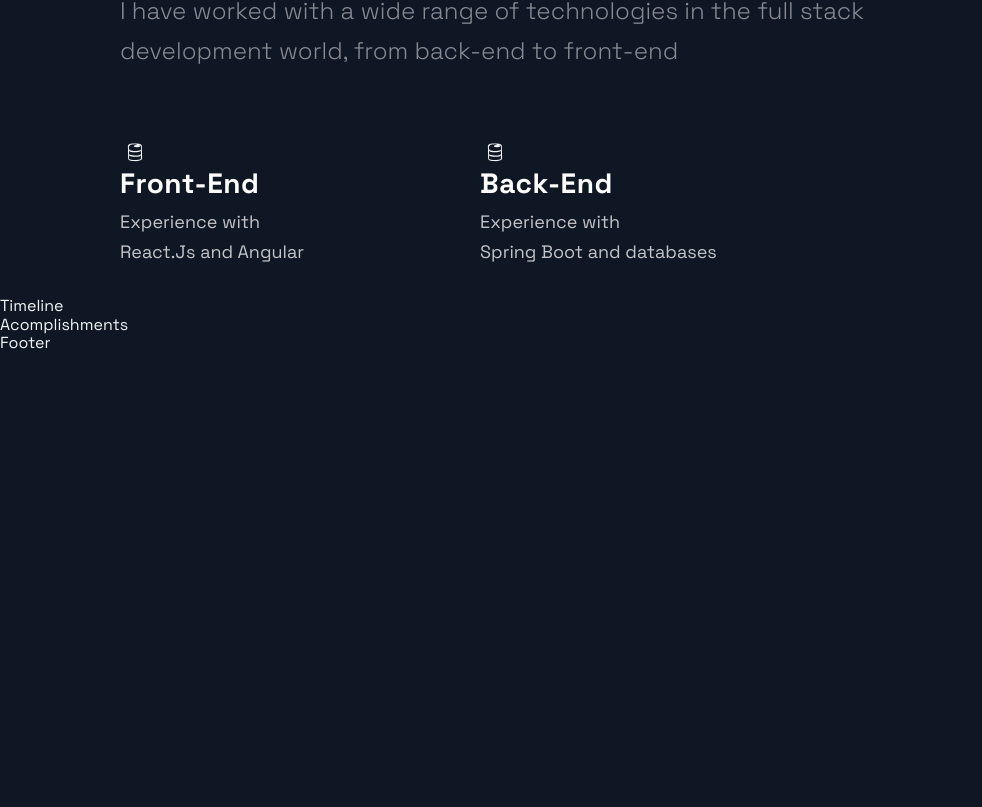
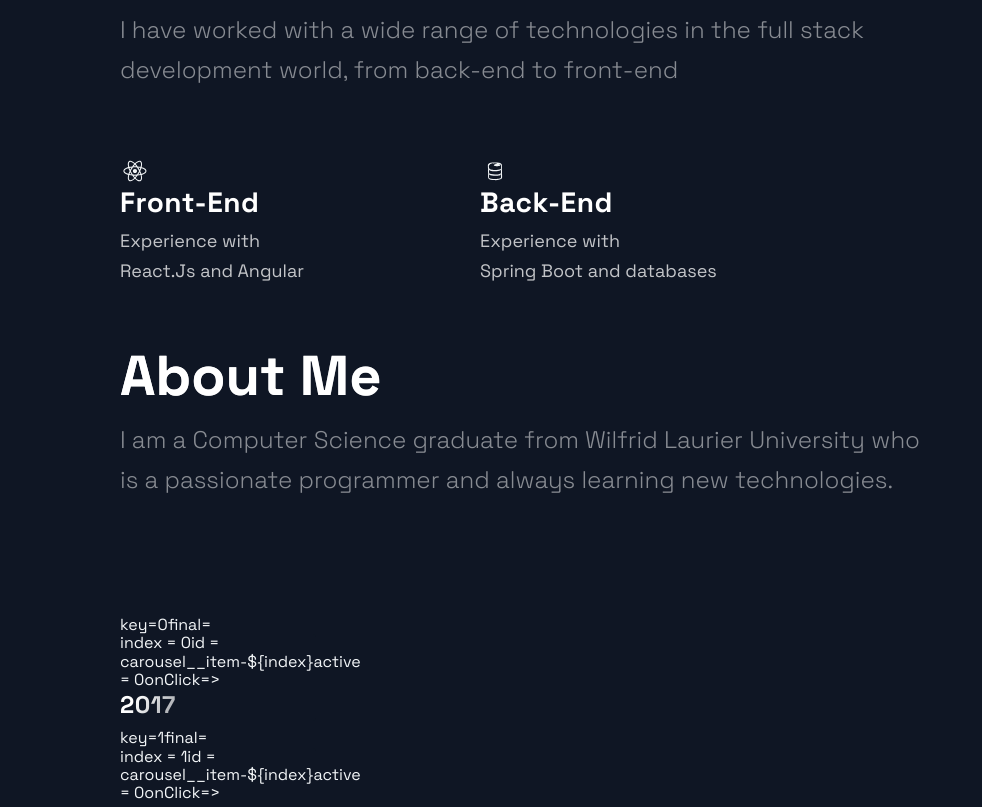
Before and after one commit to Kashif-khannn/portfolio_website-STARTER, a Next.js app: page / in a window 1280 px wide. Shown: the part 1743-2550 px from the top of the page, without its empty margins (0-982 px from the left). Before the commit the page ends 2096 px from the top, so only its background shows below. Built offline with nearby package versions, Linux system fonts and the light colour scheme.

Commit message:
commit to master

```diff
--- a/src/components/Technologies/Technologies.js
+++ b/src/components/Technologies/Technologies.js
@@ -17,6 +17,7 @@ import {
 const Technologies = () => (
   <Section id="tech">
     <SectionDivider />
+    <br />
     <SectionTitle>Technologies</SectionTitle>
     <SectionText>
       I have worked with a wide range of technologies in the full stack
@@ -24,7 +25,7 @@ const Technologies = () => (
     </SectionText>
     <List>
       <ListItem>
-        <DiFirebase size="3rem" />
+        <DiReact size="3rem" />
         <ListContainer>
           <ListTitle> Front-End</ListTitle>
           <ListParagraph>
--- a/src/components/TimeLine/TimeLine.js
+++ b/src/components/TimeLine/TimeLine.js
@@ -1,28 +1,45 @@
-import React, { useState, useRef, useEffect } from 'react';
+import React, { useState, useRef, useEffect } from "react";
 
-import { CarouselButton, CarouselButtonDot, CarouselButtons, CarouselContainer, CarouselItem, CarouselItemImg, CarouselItemText, CarouselItemTitle, CarouselMobileScrollNode } from './TimeLineStyles';
-import { Section, SectionDivider, SectionText, SectionTitle } from '../../styles/GlobalComponents';
-import { TimeLineData } from '../../constants/constants';
+import {
+  CarouselButton,
+  CarouselButtonDot,
+  CarouselButtons,
+  CarouselContainer,
+  CarouselItem,
+  CarouselItemImg,
+  CarouselItemText,
+  CarouselItemTitle,
+  CarouselMobileScrollNode,
+} from "./TimeLineStyles";
+import {
+  Section,
+  SectionDivider,
+  SectionText,
+  SectionTitle,
+} from "../../styles/GlobalComponents";
+import { TimeLineData } from "../../constants/constants";
 
 const TOTAL_CAROUSEL_COUNT = TimeLineData.length;
 
 const Timeline = () => {
-  // const [activeItem, setActiveItem] = useState(0);
-  // const carouselRef = useRef();
+  const [activeItem, setActiveItem] = useState(0);
+  const carouselRef = useRef();
 
   // const scroll = (node, left) => {
   //   return node.scrollTo({ left, behavior: 'smooth' });
   // }
 
-  // const handleClick = (e, i) => {
-  //   e.preventDefault();
+  const handleClick = (e, i) => {
+    e.preventDefault();
 
-  //   if (carouselRef.current) {
-  //     const scrollLeft = Math.floor(carouselRef.current.scrollWidth * 0.7 * (i / TimeLineData.length));
+    if (carouselRef.current) {
+      const scrollLeft = Math.floor(
+        carouselRef.current.scrollWidth * 0.7 * (i / TimeLineData.length)
+      );
 
-  //     scroll(carouselRef.current, scrollLeft);
-  //   }
-  // }
+      scroll(carouselRef.current, scrollLeft);
+    }
+  };
 
   // const handleScroll = () => {
   //   if (carouselRef.current) {
@@ -43,9 +60,29 @@ const Timeline = () => {
   // }, []);
 
   return (
-    <div>
-      Timeline
-    </div>
+    <Section id="about">
+      <SectionTitle>About Me</SectionTitle>
+      <SectionText>
+        I am a Computer Science graduate from Wilfrid Laurier University who is
+        a passionate programmer and always learning new technologies.
+      </SectionText>
+      <CarouselContainer ref={carouselRef}></CarouselContainer>
+      <>
+        {TimeLineData.map((item, index) => (
+          <CarouselMobileScrollNode>
+            key={index}
+            final={index == TOTAL_CAROUSEL_COUNT - 1}
+            <CarouselItem>
+              index = {index}
+              id = {"carousel__item-${index}"}
+              active = {activeItem}
+              onClick={(e) => handleClick(e, index)}>
+              <CarouselItemTitle>{item.year}</CarouselItemTitle>
+            </CarouselItem>
+          </CarouselMobileScrollNode>
+        ))}
+      </>
+    </Section>
   );
 };
 
```
